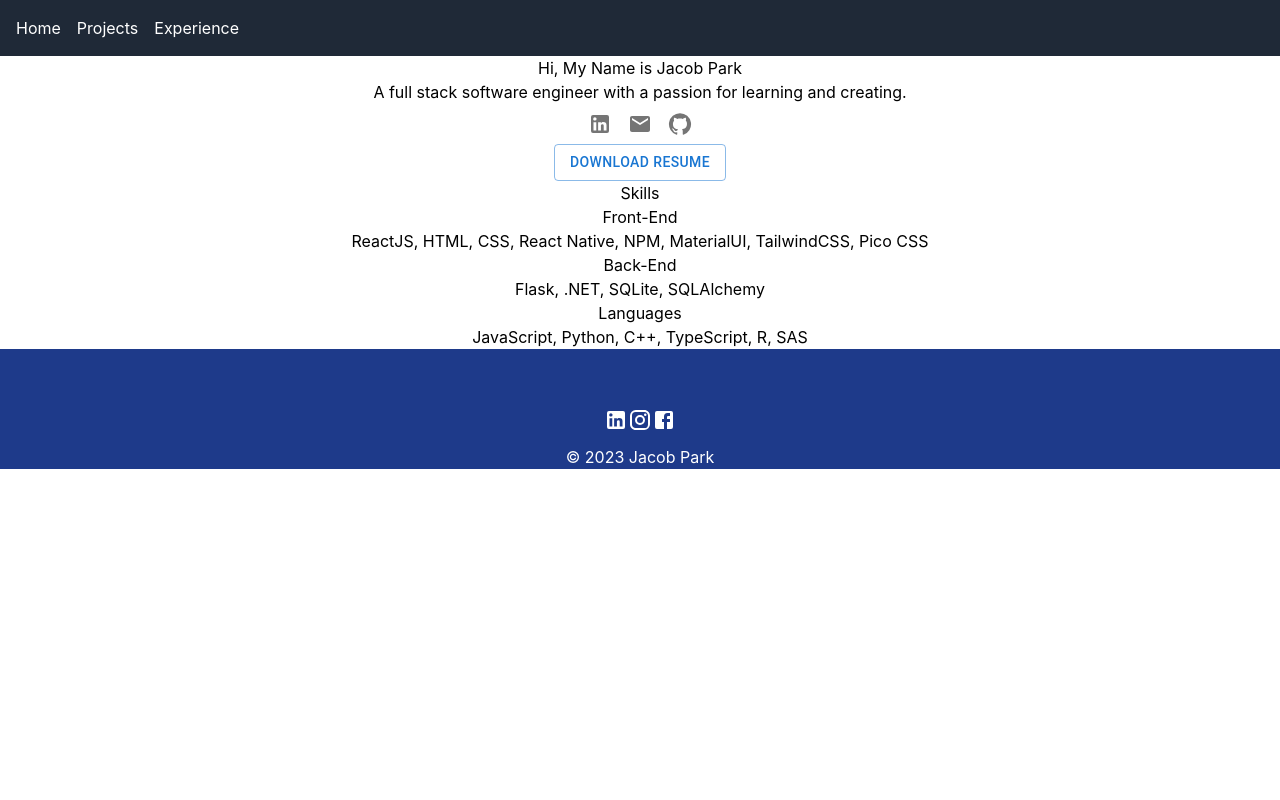
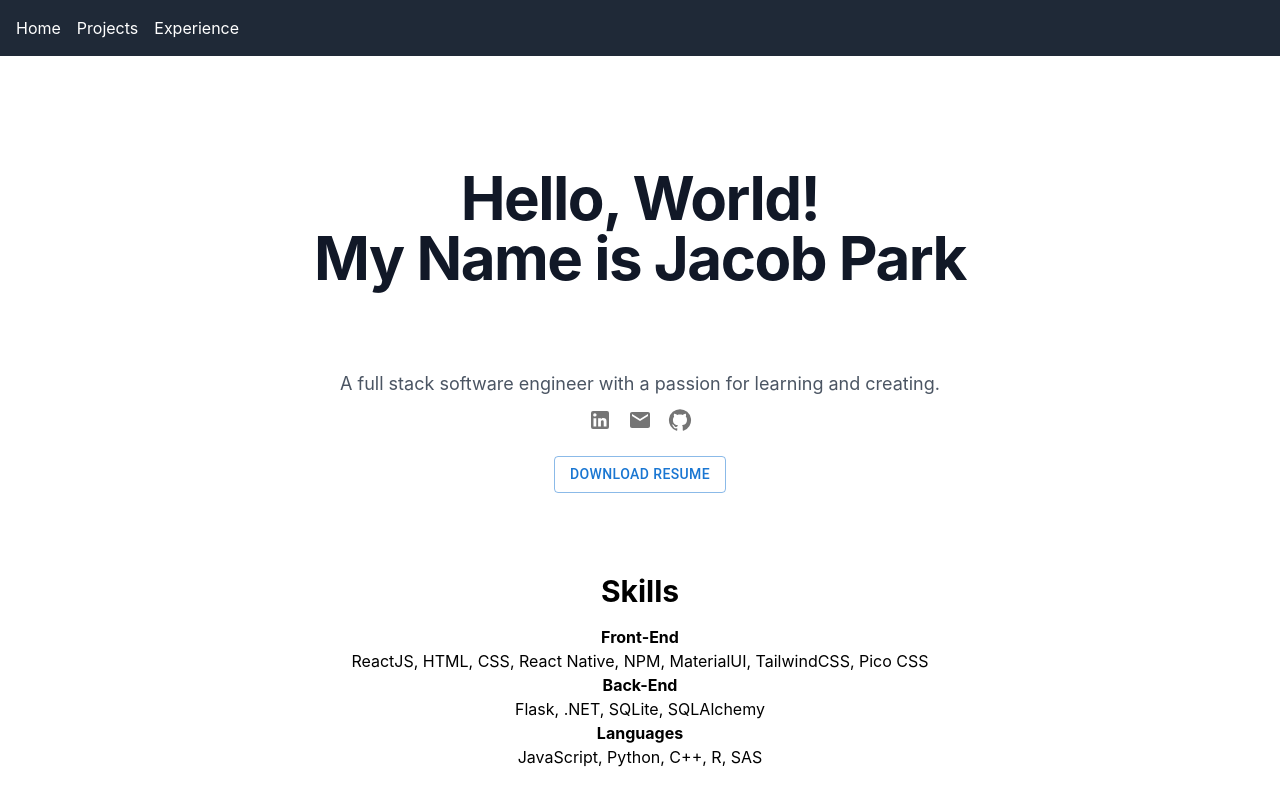
Before and after one commit to brakyawitz132/personal-website, a React (Create React App) app: page / in a window 1280 px wide. Shown: the top 800 px of the page. Built offline with nearby package versions, Linux system fonts and the light colour scheme.

Commit message:
more styling

```diff
--- a/src/components/Footer.js
+++ b/src/components/Footer.js
@@ -6,13 +6,13 @@ import FacebookIcon from '@mui/icons-material/Facebook';
 
 function Footer() {
   return (
-    <div class="w-full h-200 bg-blue-900 flex justify-center items-center flex-col pt-10 mt-200">
-        <div class="text-white m-2 text-4xl cursor-pointer">
-            <LinkedInIcon />
-            <InstagramIcon />
-            <FacebookIcon />
+    <div className="w-full h-200 bg-blue-900 flex justify-center items-center flex-col pt-10 mt-200">
+        <div className="text-white m-2 text-4xl cursor-pointer">
+            <LinkedInIcon onClick={() => window.open('https://www.linkedin.com/in/jacob-y-park/', '_blank')}/>
+            <InstagramIcon onClick={() => window.open('https://www.instagram.com/jacobypark17/', '_blank')}/>
+            <FacebookIcon onClick={() => window.open('https://www.facebook.com/jacob.park.75/', '_blank')}/>
         </div>
-        <p class="text-white"> &copy; 2023 Jacob Park</p>
+        <p className="text-white"> &copy; 2023 Jacob Park</p>
     </div>
   )
 }
--- a/src/components/NavBar.js
+++ b/src/components/NavBar.js
@@ -13,20 +13,20 @@ function NavBar() {
 
     return (
         <div className='bg-gray-800 text-white p-4'>
-            <div class="w-full h-100 flex items-center justify-end">
+            <div className="w-full h-100 flex items-center justify-end">
                 <button className='lg:hidden focus:outline-none'
                 onClick={() => setExpandNavbar((prev) => !prev)}>
                     <ReorderIcon className='w-6 h-6 fill-current'/>
                 </button>
             </div>
             <div className="hidden lg:flex items-center space-x-4">
-                <Link to="/" className="hover:text-gray-300">
+                <Link to="/" className=" hover:text-gray-300">
                     Home
                 </Link>
-                <Link to="/projects" className="hover:text-gray-300">
+                <Link to="/projects" className=" hover:text-gray-300">
                     Projects
                 </Link>
-                <Link to="/experience" className="hover:text-gray-300">
+                <Link to="/experience" className=" hover:text-gray-300">
                     Experience
                 </Link>
             </div>
--- a/src/components/ProjectItem.js
+++ b/src/components/ProjectItem.js
@@ -3,6 +3,7 @@ import { useNavigate } from "react-router-dom";
 
 function ProjectItem({ image, name, id }) {
   const navigate = useNavigate();
+  console.log(image)
   return (
     <div
       className="projectItem"
@@ -10,8 +11,9 @@ function ProjectItem({ image, name, id }) {
         navigate("/project/" + id);
       }}
     >
-      <div style={{ backgroundImage: `url(${image})` }} className="bgImage" />
-      <h1> {name} </h1>
+      <div style={{backgroundImage: `url(${image})`}}
+      className="rounded-tl-3xl rounded-tr-3xl w-full h-200 bg-center bg-no-repeat bg-cover" />
+      <h1 className="text-2xl"> {name} </h1>
     </div>
   );
 }
--- a/src/pages/Home.js
+++ b/src/pages/Home.js
@@ -7,11 +7,12 @@ import Resume from '../assets/files/resume.pdf'
 
 function Home() {
   return (
-    <div className="home">
-      <div className="about">
-        <h2> Hi, My Name is Jacob Park</h2>
-        <div className="prompt">
-          <p>A full stack software engineer with a passion for learning and creating.</p>
+    <div className="md:flex-row md:justify-between items-center p-8">
+      <div className="text-center mb-20 mt-20">
+        <h2 className="text-4xl font-bold tracking-tight text-gray-900 sm:text-6xl"> Hello, World!</h2>
+        <h2 className="text-4xl font-bold tracking-tight text-gray-900 sm:text-6xl"> My Name is Jacob Park</h2>
+        <div className="mb-4">
+            <p className="mt-20 text-lg leading-8 text-gray-600">A full stack software engineer with a passion for learning and creating.</p>
             <IconButton>
                 <LinkedInIcon onClick={() => window.open('https://www.linkedin.com/in/jacob-y-park/', '_blank')}/>
             </IconButton>
@@ -28,24 +29,24 @@ function Home() {
             </Button>
         </a>
       </div>
-      <div className="skills">
-        <h1> Skills</h1>
+      <div className="text-center justify-center my-20">
+        <h1 className='text-3xl font-bold mb-4 justify-center'> Skills</h1>
         <ol className="list">
           <li className="item">
-            <h2> Front-End</h2>
+            <h2 className="font-bold"> Front-End</h2>
             <span>
               ReactJS, HTML, CSS, React Native, NPM, MaterialUI, TailwindCSS, Pico CSS
             </span>
           </li>
           <li className="item">
-            <h2>Back-End</h2>
+            <h2 className="font-bold">Back-End</h2>
             <span>
               Flask, .NET, SQLite, SQLAlchemy
             </span>
           </li>
           <li className="item">
-            <h2>Languages</h2>
-            <span>JavaScript, Python, C++, TypeScript, R, SAS</span>
+            <h2 className="font-bold">Languages</h2>
+            <span>JavaScript, Python, C++, R, SAS</span>
           </li>
         </ol>
       </div>
--- a/src/pages/ProjectDisplay.js
+++ b/src/pages/ProjectDisplay.js
@@ -8,13 +8,13 @@ function ProjectDisplay() {
   const { id } = useParams();
   const project = ProjectList[id];
   return (
-    <div className="project">
-      <h1> {project.name}</h1>
-      <img src={project.image} alt={project.name}/>
-      <p>
+    <div className="w-full h-[calc(100vh-100px)] flex justify-center items-center flex-col">
+      <h1 className="mt-8 text-blue-700 text-3xl"> {project.name}</h1>
+      <img className="w-96 rounded-lg" src={project.image} alt={project.name}/>
+      <p className="text-2xl text-blue-700">
         <b>Skills:</b> {project.skills}
       </p>
-      <GitHubIcon />
+      <GitHubIcon className="text-blue-700 text-3xl"/>
     </div>
   );
 }
--- a/src/pages/Projects.js
+++ b/src/pages/Projects.js
@@ -5,10 +5,10 @@ import { ProjectList } from "../list/ProjectList";
 function Projects() {
   return (
     <div className="w-full h-auto flex justify-center items-center flex-col">
-      <h1 className="projectTitle text-center text-blue-700 text-4xl font-bold my-8">
+      <h1 className="text-center text-blue-700 text-4xl font-bold my-8">
         My Personal Projects
       </h1>
-      <div className="projectList grid grid-cols-1 md:grid-cols-2 lg:grid-cols-3 gap-8 place-items-center">
+      <div className="grid grid-cols-1 md:grid-cols-2 lg:grid-cols-3 gap-8 place-items-center">
         {ProjectList.map((project, idx) => (
           <ProjectItem key={idx} id={idx} name={project.name} image={project.image} />
         ))}
```
Lines whose indentation alone changed are shown as unchanged.
